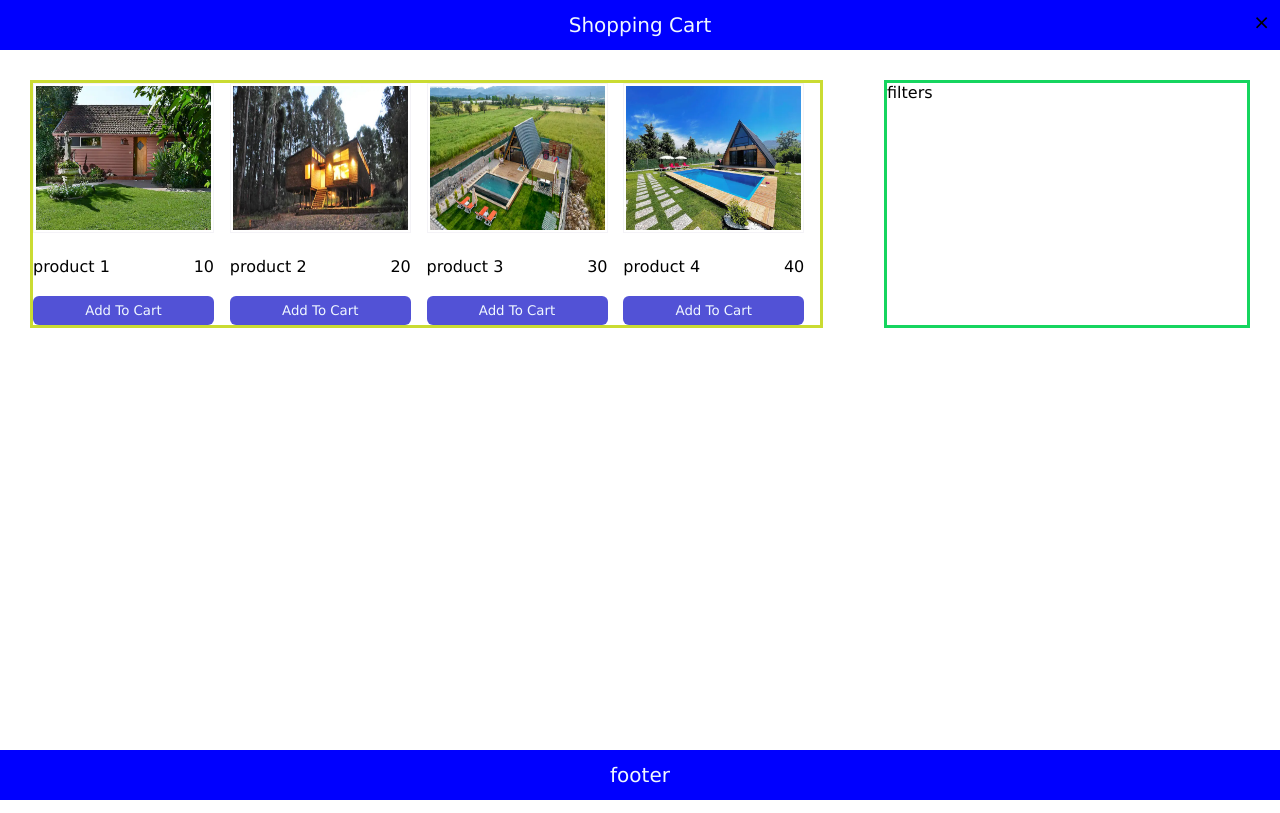
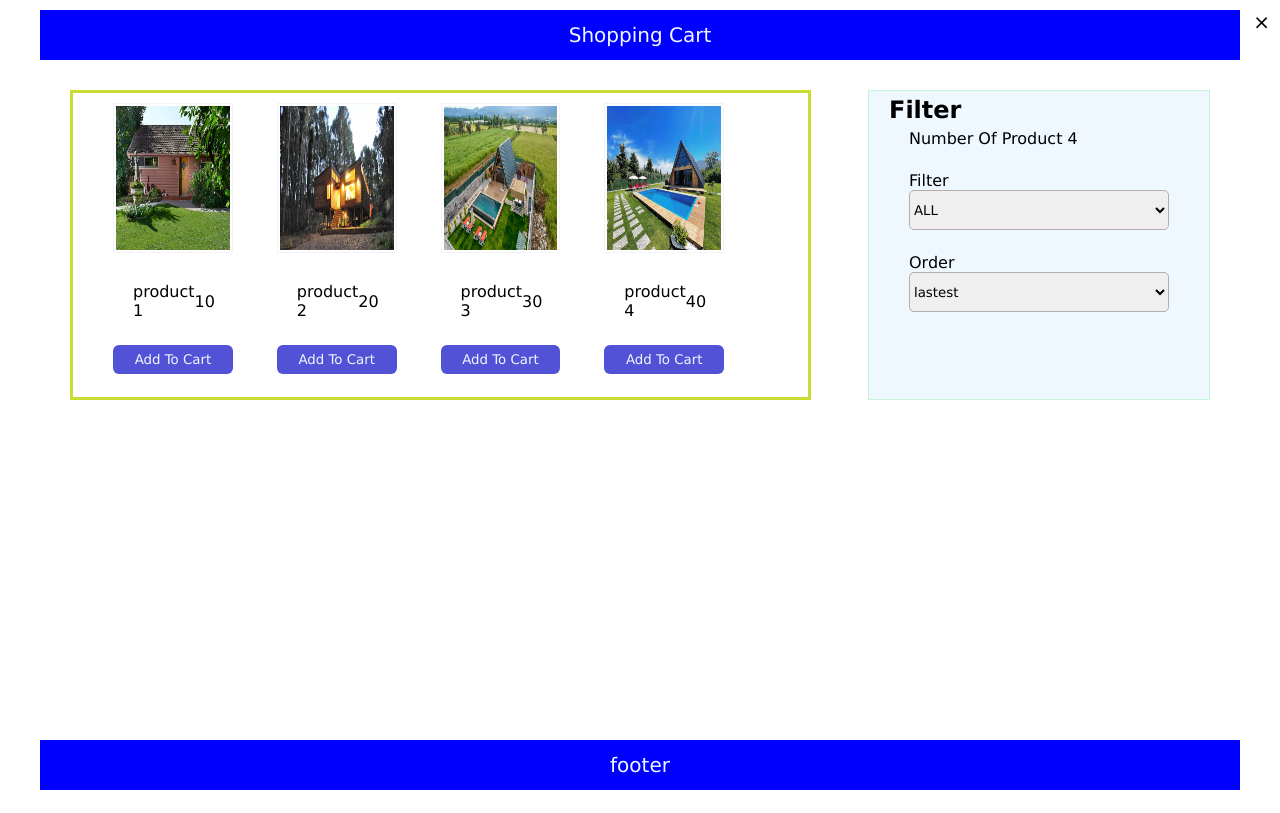
Before and after one commit to alinihad2026/react-shopping-cart, a React (Create React App) app in the folder client/: page / in a window 1280 px wide. Built offline with nearby package versions, Linux system fonts and the light colour scheme.

Commit message:
filter component

```diff
--- a/client/src/App.js
+++ b/client/src/App.js
@@ -4,8 +4,40 @@ import Header from "./components/Header/Header";
 // import {words} from "./words"
 import data from "./data.json"
 import Products from "./components/products/Products";
+import Filter from "./components/Filter/Filter";
 function App() {
+  const [size,setSize]=useState("");
+  const [sort,setSort]=useState("");
   const [products,setProducts]=useState(data);
+
+const handleSize=(e)=>{
+  console.log(e.target.value)
+  setSize(e.target.value);
+  if (e.target.value == "ALL") {
+    setProducts(data);
+  } else {
+    let prodectsClone = [...products];
+    let newProducts=prodectsClone.filter(p => p.sizes.indexOf(e.target.value) != -1);
+    setProducts(newProducts);
+  }
+}
+const handleOrder=(e)=>{
+  console.log(e.target.value);
+let order = e.target.value;
+setSort(order);
+let prodectsClone = [...products];
+let newProducts=prodectsClone.sort(function(a,b){
+if (order =="lowerest"){
+  return a.price - b.price
+}else if (order =="highest"){
+  return b.price - a.price
+}else if(order =="lastest") {
+  return a.id < b.id ? 1 : -1
+}
+});
+setProducts(newProducts);
+}
+
   // console.log(products)
   return (
     <div className="layout">
@@ -13,7 +45,7 @@ function App() {
       <main>
         <div className="wrapper">
        <Products products={products}/>
-        <div className="wrapper-filter">filters</div>
+       <Filter size={size} handleSize={handleSize} handleOrder={handleOrder} sort={sort}/>
 
         </div>
       </main>
--- /dev/null
+++ b/client/src/components/Filter/Filter.js
@@ -0,0 +1,32 @@
+import React from 'react'
+
+function Filter(props) {
+  return (
+    <div className="wrapper-filter">
+        <h2 className='filter-title'>Filter</h2>
+        <div className='num-of-product'>Number Of Product 4</div>
+        <div className='filter-by-size'>
+        <span>Filter</span>
+        <select  className='filter-select' onChange={props.handleSize} value={props.size}>
+            <option value="ALL" >ALL</option>
+            <option value="s">s</option>
+            <option value="m">m</option>
+            <option value="l">l</option>
+            <option value="xl">xl</option>
+            <option value="xxl">xxl</option>
+        </select>
+       </div>
+       <div>
+       <span>Order</span>
+       <select className='filter-select' value={props.sort} onChange={props.handleOrder}>
+            <option value="lastest">lastest</option>
+            <option value="lowerest">lowerest</option>
+            <option value="highest">highest</option>
+
+            </select>
+            </div>
+        </div>
+  )
+}
+
+export default Filter
--- a/client/src/components/products/ProductModal.js
+++ b/client/src/components/products/ProductModal.js
@@ -6,9 +6,12 @@ function ProductModal(props) {
     <modal isOpen={product} onRequestClose={closeModal}>
         <span className="icon-close"   onClick={closeModal}>&times;</span>
       <div className="product-info">
-      <img img src={product.imageurl} alt={product.title}/>
-      <p>{product.title}</p>
+      <img  src={product.imageurl} alt={product.title}/>
+            <p>{product.title}</p>
             <p>{product.desc}</p>
+            <p>{product.sizes}</p>
+             <p>{product.price}</p>
+
 
       </div>
       </modal>
--- a/client/src/data.json
+++ b/client/src/data.json
@@ -4,7 +4,7 @@
     "title":"product 1",
     "imageurl":"./images/pic1.png",
     "desc":"this is product 1",
-    "sizes":["s","m"],
+    "sizes":["s","m","xxl"],
     "price":10
 },
 {
--- a/client/src/insex.css
+++ b/client/src/insex.css
@@ -60,11 +60,6 @@ main .wrapper .products-wrapper button{
     border-radius: 6px;
 }
 
-main .wrapper .wrapper-filter{
-    border: 3px solid rgb(21, 213, 95);
-    width: 30%;
-    }
-
 .product-info img{
     display: block;
     width: 40%;
@@ -83,3 +78,21 @@ main .wrapper .wrapper-filter{
     cursor: pointer;
     font-size: 20px;
 }
+main .wrapper .wrapper-filter{
+    border: 1px solid rgb(199, 244, 216);
+    background-color: aliceblue;
+    width: 30%;
+    display: flex;
+    flex-direction: column;
+    }
+    div {
+        padding: 5px 20px;
+        margin-bottom: 13px;
+    }
+    select{
+        display: block;
+        height: 40px;
+        width: 100%;
+        border: 1px solid rgb(181, 172, 172);
+        border-radius: 5px;
+    }
```
Also changed, not shown: client/src/components/products/Products.js (+47 -0 lines).
